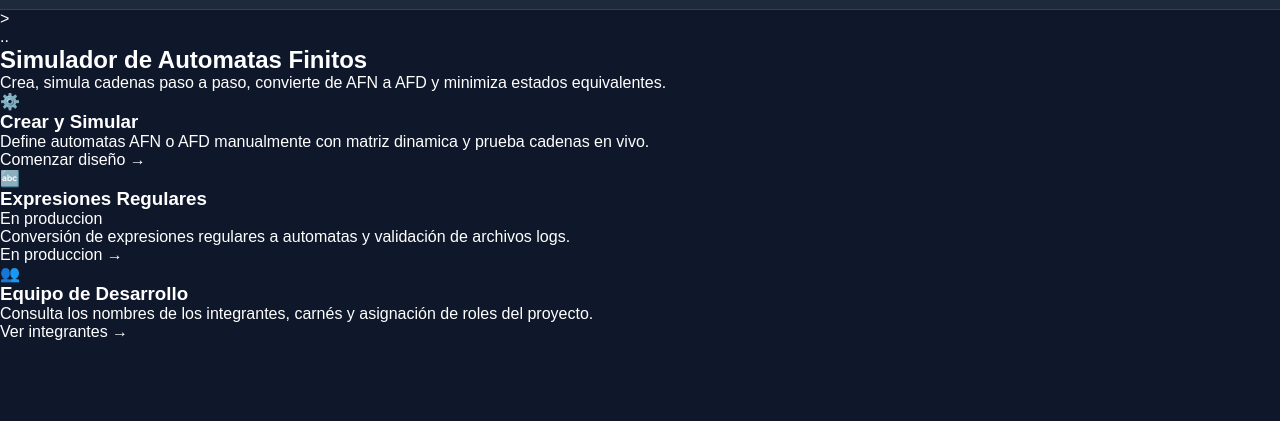
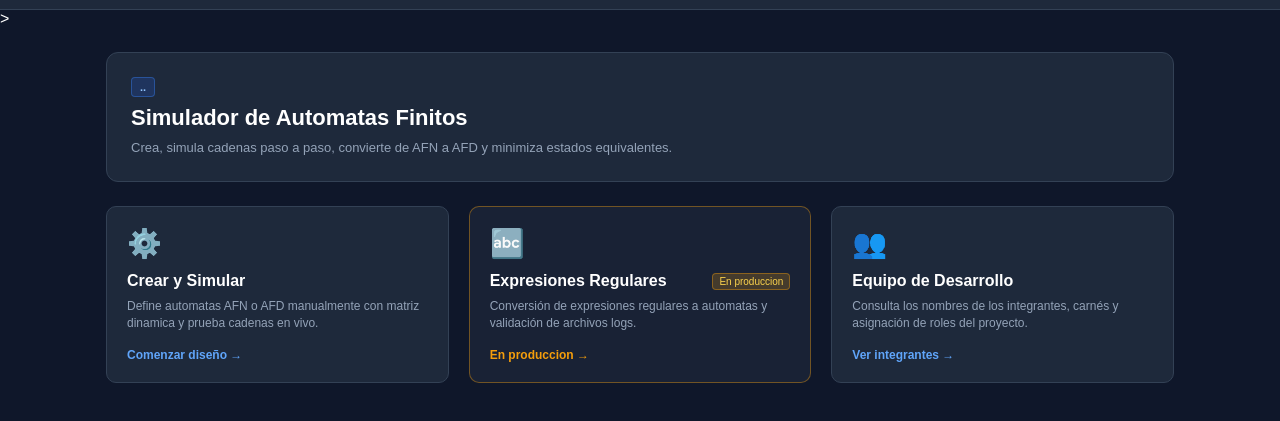
Before and after one commit to Fern0203/simulador-automatas, a plain HTML site: page frontend/index.html in a window 1280 px wide. Shown: the part 49-470 px from the top of the page. Drawn offline with Linux system fonts and the light colour scheme.

Commit message:
estilos de tarjetas hechos

```diff
--- a/frontend/css/estilos.css
+++ b/frontend/css/estilos.css
@@ -204,3 +204,136 @@
     font-size: 11px;
     color: #64748b;
 }
+
+/* Contenedor principal centrado con margen */
+.caja_contenido_principal {
+    max-width: 1100px;
+    margin: 0 auto;
+    padding: 24px 16px;
+    width: 100%;
+}
+
+/* Estructura base para cada pantalla */
+.seccion_vista {
+    display: flex;
+    flex-direction: column;
+    gap: 24px;
+}
+
+/* Caja del banner de presentacion */
+.caja_banner_inicio {
+    background-color: #1e293b;
+    border: 1px solid #334155;
+    padding: 24px;
+    border-radius: 12px;
+    display: flex;
+    flex-direction: column;
+    gap: 8px;
+}
+
+/* Etiqueta de la fase de evaluacion */
+.insignia_fase {
+    background-color: rgba(37, 99, 235, 0.2);
+    color: #93c5fd;
+    border: 1px solid rgba(59, 130, 246, 0.4);
+    font-size: 11px;
+    font-weight: bold;
+    padding: 3px 8px;
+    border-radius: 4px;
+    width: fit-content;
+}
+
+/* Titulo del banner */
+.titulo_banner {
+    font-size: 22px;
+    color: #ffffff;
+}
+
+/* Descripcion debajo del titulo */
+.descripcion_banner {
+    font-size: 13px;
+    color: #94a3b8;
+    line-height: 1.4;
+}
+
+/* Cuadricula adaptable para las tarjetas */
+.caja_tarjetas_grid {
+    display: grid;
+    grid-template-columns: repeat(auto-fit, minmax(280px, 1fr));
+    gap: 20px;
+}
+
+/* Caja de cada tarjeta individual */
+.tarjeta_inicio {
+    background-color: #1e293b;
+    border: 1px solid #334155;
+    border-radius: 10px;
+    padding: 20px;
+    display: flex;
+    flex-direction: column;
+    gap: 8px;
+    cursor: pointer;
+    transition: transform 0.2s ease, border-color 0.2s ease;
+}
+
+/* Animacion al pasar el mouse sobre la tarjeta */
+.tarjeta_inicio:hover {
+    transform: translateY(-3px);
+    border-color: #3b82f6;
+}
+
+/* Tamaño de los iconos de cada tarjeta */
+.icono_tarjeta {
+    font-size: 28px;
+    margin-bottom: 4px;
+}
+
+/* Titulo de cada tarjeta */
+.titulo_tarjeta {
+    font-size: 16px;
+    color: #ffffff;
+}
+
+/* Texto explicativo dentro de la tarjeta */
+.texto_tarjeta {
+    font-size: 12px;
+    color: #94a3b8;
+    line-height: 1.4;
+    flex: 1;
+}
+
+/* Texto del enlace inferior */
+.enlace_tarjeta {
+    font-size: 12px;
+    font-weight: bold;
+    color: #60a5fa;
+    margin-top: 8px;
+}
+
+/* Ajuste visual para la tarjeta de regex para proximanete agregarlo */
+.tarjeta_en_espera {
+    border-color: rgba(245, 158, 11, 0.4);
+    background-color: rgba(30, 41, 59, 0.7);
+}
+
+/* Fila para alinear titulo modulo proximamente */
+.cabecera_tarjeta_espera {
+    display: flex;
+    justify-content: space-between;
+    align-items: center;
+}
+
+/* Insignia amarilla proximanete */
+.insignia_proxima {
+    background-color: rgba(245, 158, 11, 0.2);
+    color: #fcd34d;
+    border: 1px solid rgba(245, 158, 11, 0.4);
+    font-size: 10px;
+    padding: 2px 6px;
+    border-radius: 4px;
+}
+
+/* Enlace de color amarillo para el modulo en espera */
+.enlace_espera {
+    color: #f59e0b;
+}
```
